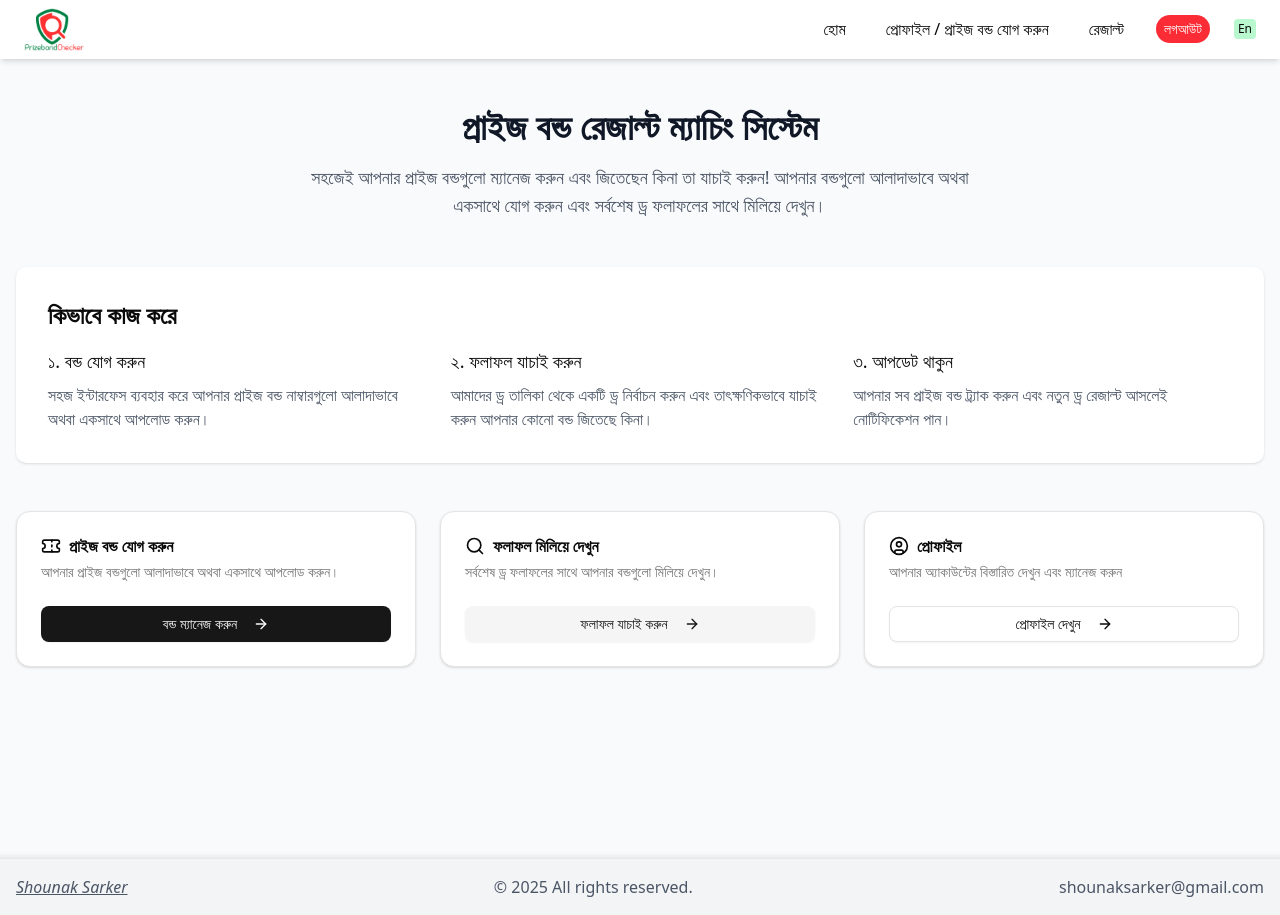
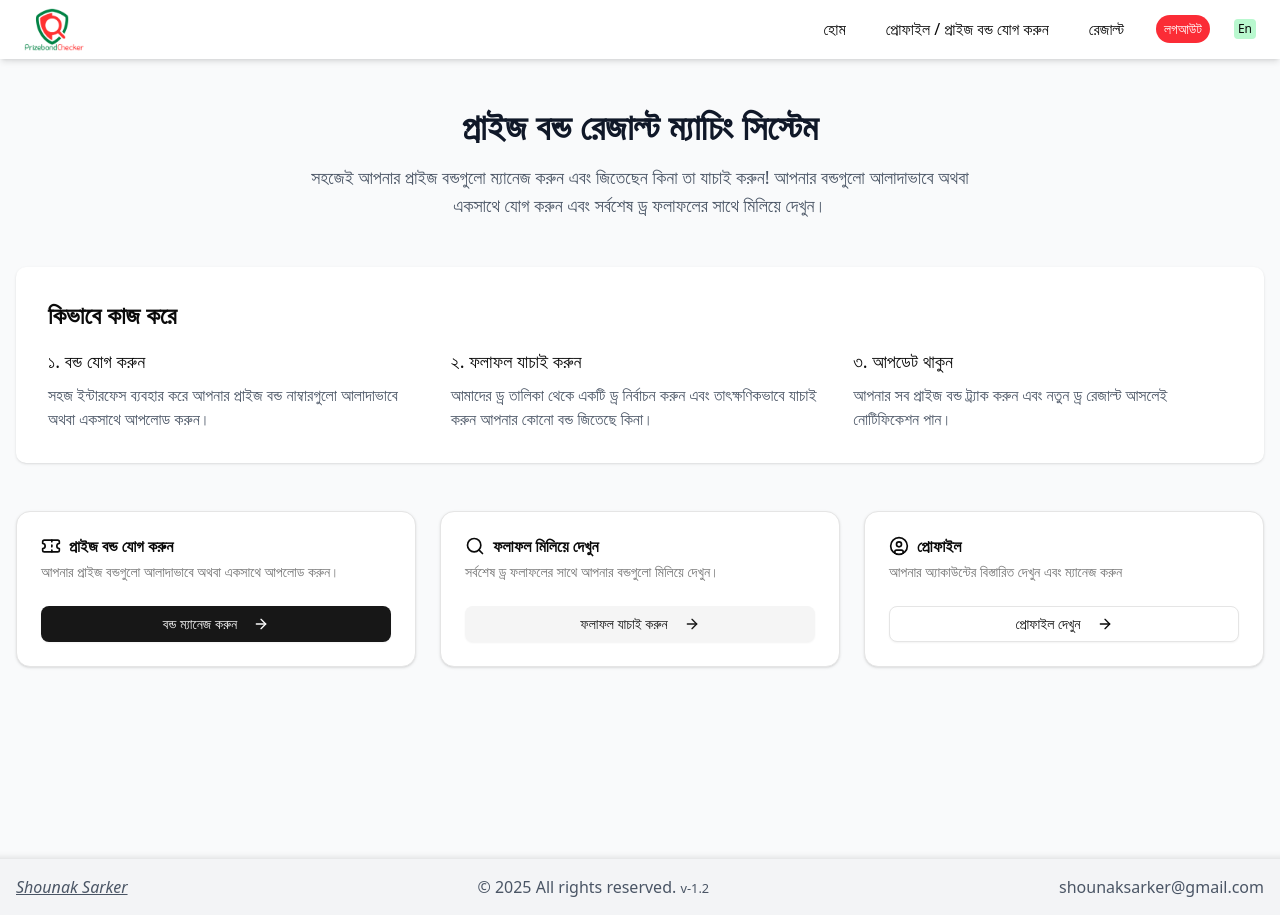
Before and after one commit to shounaksarker/prizebond-checker, a Next.js app: page / in a window 1280 px wide. Built offline with nearby package versions, Linux system fonts and the light colour scheme; no server answers.

Commit message:
chore: Update version to 0.1.2 and change footer link to new URL

```diff
--- a/package.json
+++ b/package.json
@@ -1,6 +1,6 @@
 {
   "name": "prizebond-checker",
-  "version": "0.1.0",
+  "version": "0.1.2",
   "private": true,
   "scripts": {
     "dev": "next dev --turbopack",
--- a/src/components/footer.jsx
+++ b/src/components/footer.jsx
@@ -4,9 +4,9 @@ import React from 'react';
 const footer = () => {
   return (
     <div className='flex max-[400px]:flex-col flex-row justify-between items-center bg-gray-100 p-4 text-gray-600 text-xs sm:text-sm lg:text-base shadow-[0_9px_7px_10px_#00000021]'>
-      <Link href="https://ssraj.vercel.app" target='_blank' className='italic font-medium underline'>Shounak Sarker</Link>
+      <Link href="https://shounakraj.con" target='_blank' className='italic font-medium underline'>Shounak Sarker</Link>
       <p className=''>
-        &copy; {new Date().getFullYear()} All rights reserved.
+        &copy; {new Date().getFullYear()} All rights reserved. <small>v-1.2</small>
       </p>
       <h3>shounaksarker@gmail.com</h3>
     </div>
```
